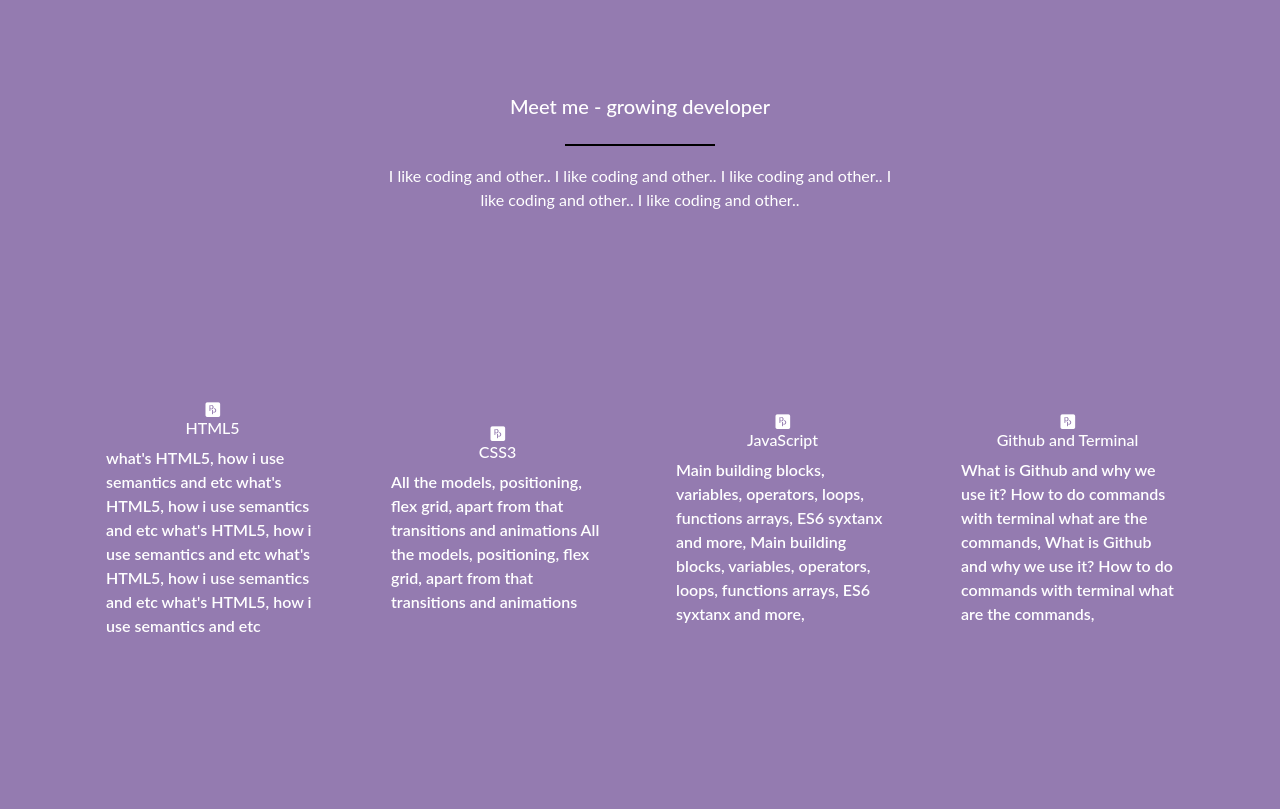
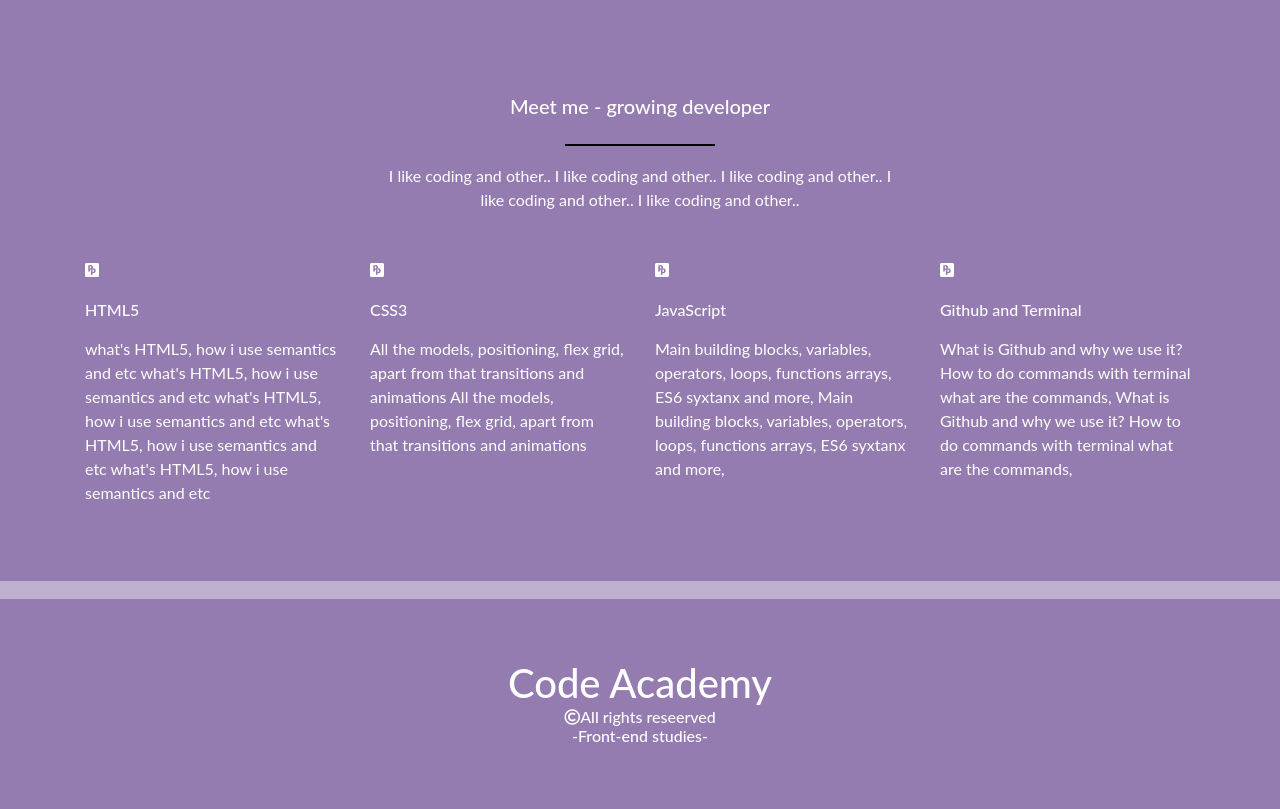
Before and after one commit to Dmitrijus1989/day-7-first-exam, a website: page index.html in a window 1280 px wide. Shown: the part 602-1411 px from the top of the page. Drawn offline with nearby package versions, Linux system fonts and the light colour scheme.

Commit message:
small changes at home

```diff
--- a/index.html
+++ b/index.html
@@ -55,33 +55,39 @@
         <p>I like coding and other.. I like coding and other.. I like coding and other.. I like coding and other.. I like coding and other.. </p>
       </div>
       <div class="container">
-        <div class="row">
-          <div class="col-sm">
+        <div class="main-low row">
+          <div class="box-low col-sm-3">
             <i class="fab fa-pied-piper-pp"></i>
-            <h6>HTML5</h6>
+            <h6 class="low-h">HTML5</h6>
             <p>what's HTML5, how i use semantics and etc what's HTML5, how i use semantics and etc what's HTML5, how i use semantics and etc
             what's HTML5, how i use semantics and etc what's HTML5, how i use semantics and etc</p>
           </div>
-          <div class="col-sm">
+          <div class="box-low col-sm-3">
             <i class="fab fa-pied-piper-pp"></i>
-            <h6>CSS3</h6>
+            <h6 class="low-h">CSS3</h6>
             <p>All the models, positioning, flex grid, apart from that transitions and animations All the models,
               positioning, flex grid, apart from that transitions and animations</p>
           </div>
-          <div class="col-sm">
+          <div class="box-low col-sm-3">
             <i class="fab fa-pied-piper-pp"></i>
-            <h6>JavaScript</h6>
+            <h6 class="low-h">JavaScript</h6>
             <p>Main building blocks, variables, operators, loops, functions arrays, ES6 syxtanx and more,
               Main building blocks, variables, operators, loops, functions arrays, ES6 syxtanx and more,</p>
           </div>
-          <div class="col-sm">
+          <div class="box-low col-sm-3">
             <i class="fab fa-pied-piper-pp"></i>
-            <h6>Github and Terminal</h6>
+            <h6 class="low-h">Github and Terminal</h6>
             <p>What is Github and why we use it? How to do commands with terminal what are the commands,
               What is Github and why we use it? How to do commands with terminal what are the commands,</p>
           </div>
         </div>
-</div>
+      </div>
+      <div class="br-low"></div>
+      <footer>
+        <h1>Code Academy</h1>
+        <h6><i class="far fa-copyright"></i>All rights reseerved</h6>
+        <h6>-Front-end studies-</h6>
+      </footer>
     </div>
   </body>
 <script src="https://code.jquery.com/jquery-3.3.1.slim.min.js" integrity="sha384-q8i/X+965DzO0rT7abK41JStQIAqVgRVzpbzo5smXKp4YfRvH+8abtTE1Pi6jizo" crossorigin="anonymous"></script>
--- a/input.scss
+++ b/input.scss
@@ -147,3 +147,25 @@ nav {
 .fa-pied-piper-pp {
   background-color: rgb(148, 123, 176);
 }
+.box-low {
+  margin-top: 30px;
+  align-items: flex-start;
+}
+.low-h {
+  margin: 18px 0;
+}
+.br-low {
+  height: 18px;
+  margin-top: 60px;
+  display: block;
+  background-color: rgba(255, 255, 255, 0.4);
+}
+footer {
+  padding: 60px;
+  display: flex;
+  flex-direction: column;
+  align-items: center;
+  * {
+    margin: 0;
+  }
+}
```
Also changed, not shown: output.css, 1 other file.
